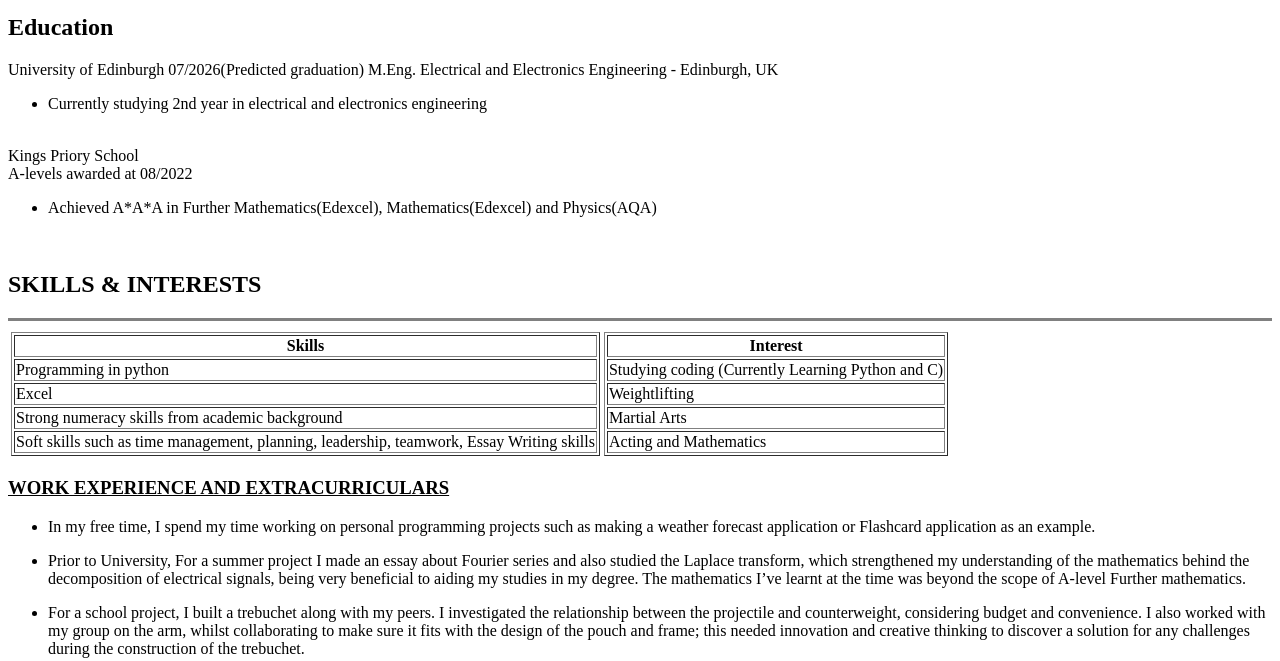
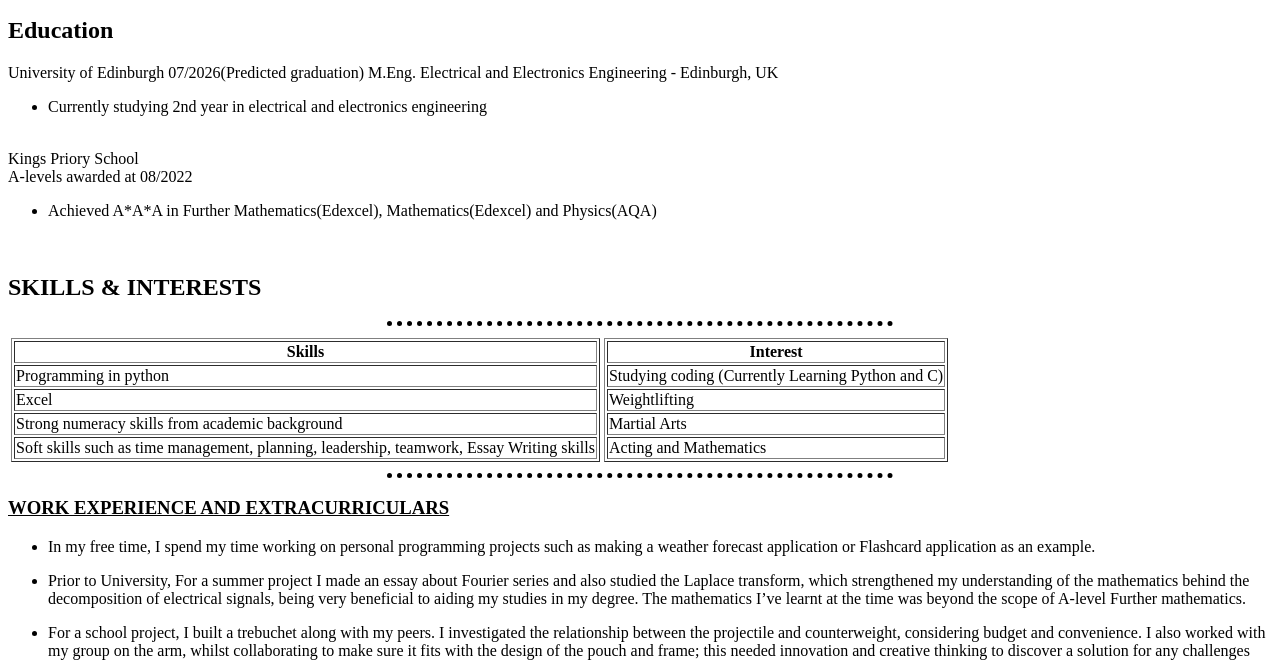
Before and after one commit to HuangerzJ/cv, a plain HTML site: page index.html in a window 1280 px wide. Shown: the part 115-776 px from the top of the page. Drawn offline with Linux system fonts and the light colour scheme.

Commit message:
Update index.html

```diff
--- a/index.html
+++ b/index.html
@@ -3,14 +3,25 @@
 <head>
     <meta charset="UTF-8">
     <title>Joe Huang's CV</title>
+    <style>
+        hr {
+            background-color: white;
+            border-style: none;
+            border-top-style: dotted;
+            border-color: black;
+            border-width: 5px;
+            width: 40%;
+        }
+
+    </style>
 </head>
 <body>
     <center>
     <h1>Joe Huang</h1>
-    </center>
-    Joehuangjoe100@gmail.com || (+44)7399367099 || England, UK
+    Joehuangjoe100@gmail.com || (+44)7399367099 || England, UK ||
     <a href="Forms.html">Contact Me</a>
     <hr size="3" noshade>
+    </center>
     <h2>Education</h2>
         University of Edinburgh					                     	        		       07/2026(Predicted graduation)
         M.Eng. Electrical and Electronics Engineering - Edinburgh, UK
@@ -79,6 +90,7 @@
             </td>
         </tr>
     </table>
+    <hr size="3" noshade>
     <h3><u>WORK EXPERIENCE AND EXTRACURRICULARS</u></h3>
         <ul>
             <li>In my free time, I spend my time working on personal programming projects such as making a weather forecast application or Flashcard application as an example.</li>
```
